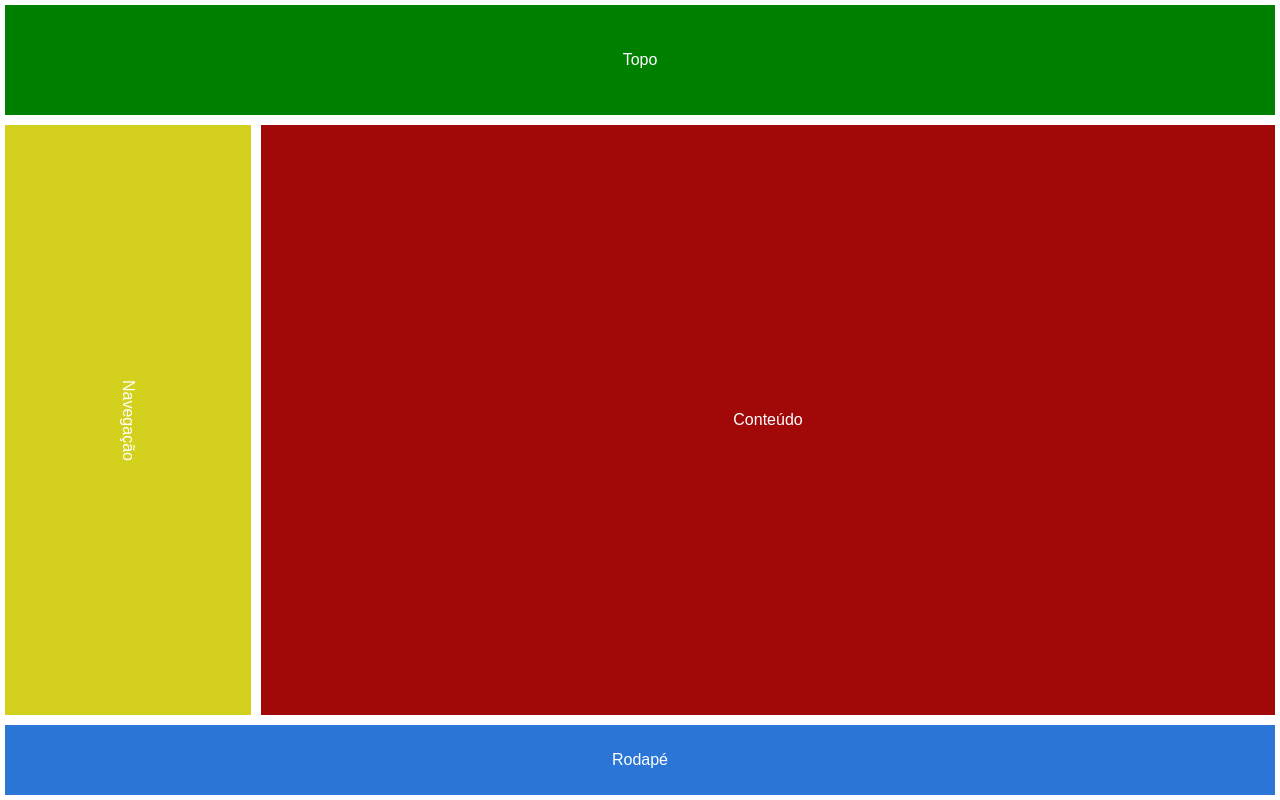
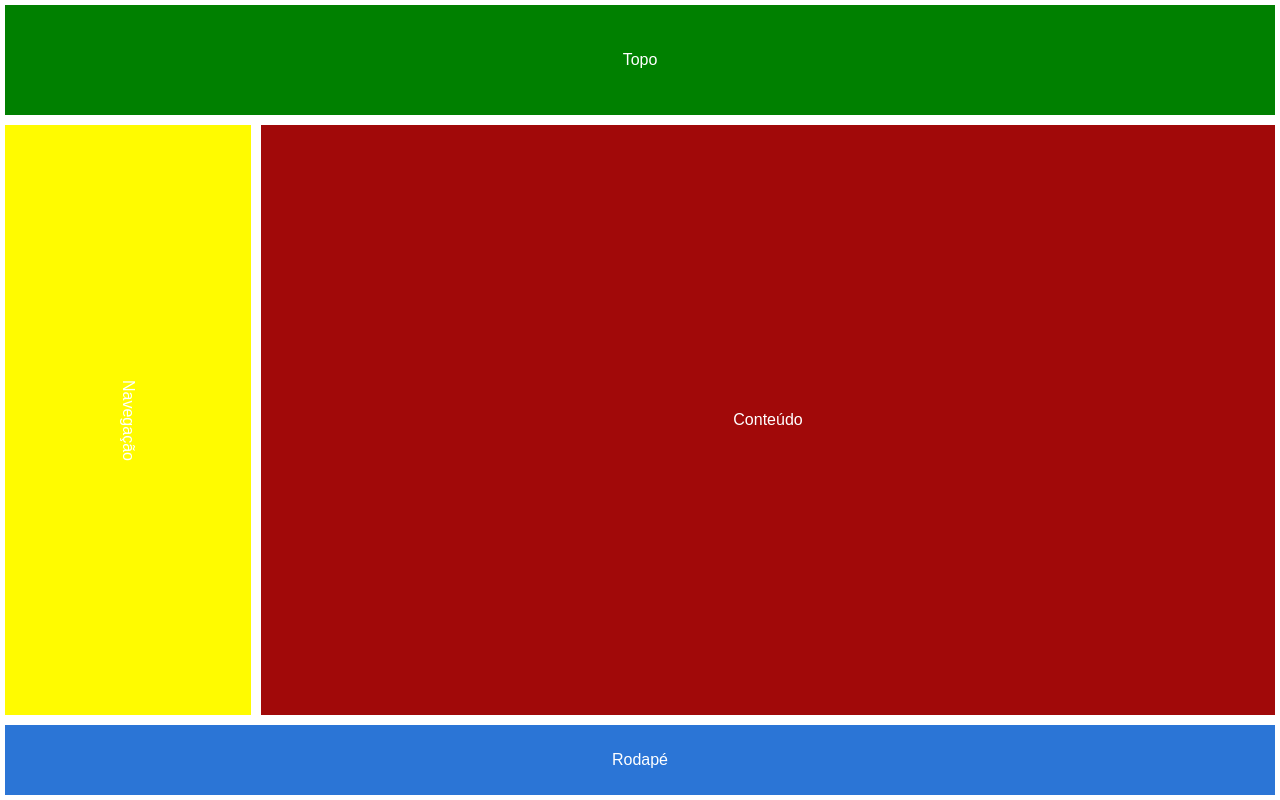
Before and after one commit to MateusCorderio449/Page-02, a plain HTML site: page index.html in a window 1280 px wide. Drawn offline with Linux system fonts and the light colour scheme.

Commit message:
Update modelo.css

```diff
--- a/modelo.css
+++ b/modelo.css
@@ -25,7 +25,7 @@ body {
     flex: 1; /* Ocupa o espaço disponível */
 }
 .navegacao {
-    background: rgb(212, 209, 30); /* Define cor de fundo */
+    background: rgb(255, 251, 0); /* Define cor de fundo */
     width: 20%; /* Define largura da navegação */
     writing-mode: vertical-rl; /* Rotaciona o texto verticalmente */
     text-align: center; /* Centraliza o texto */
```
